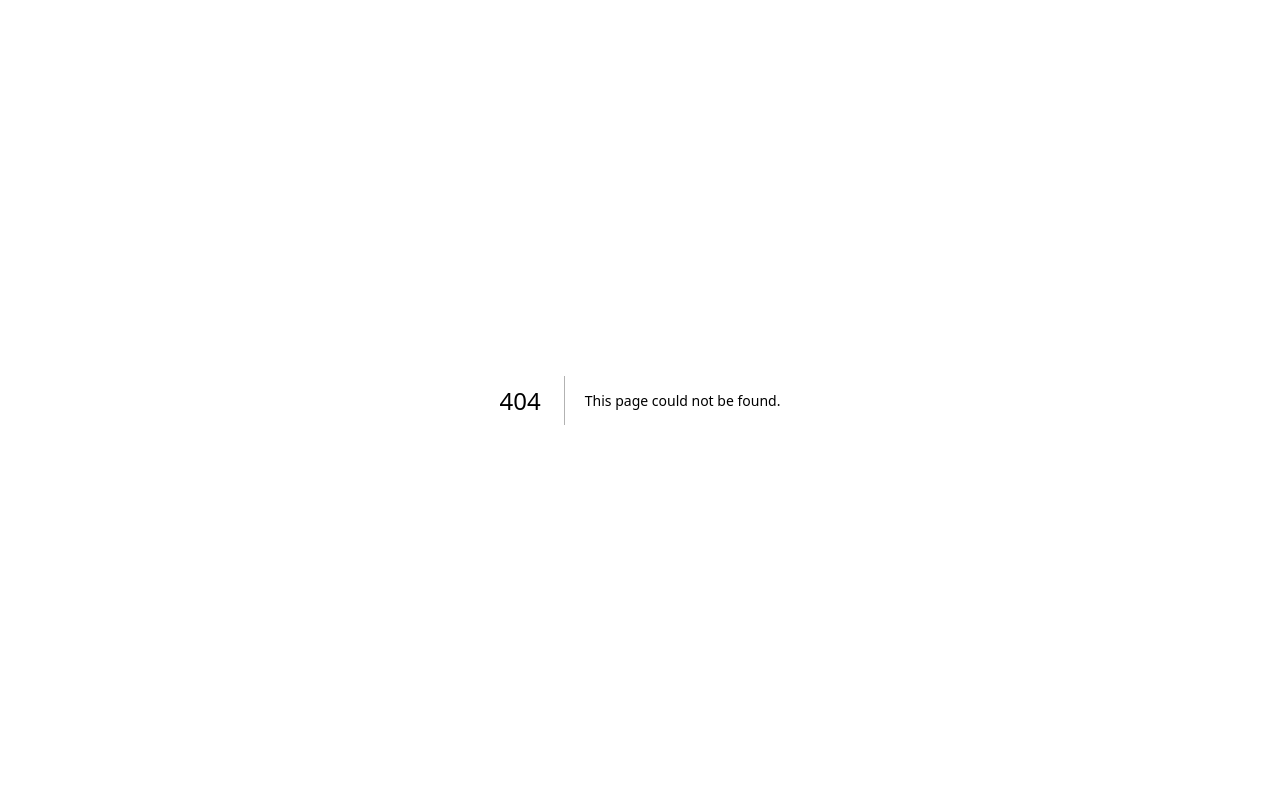
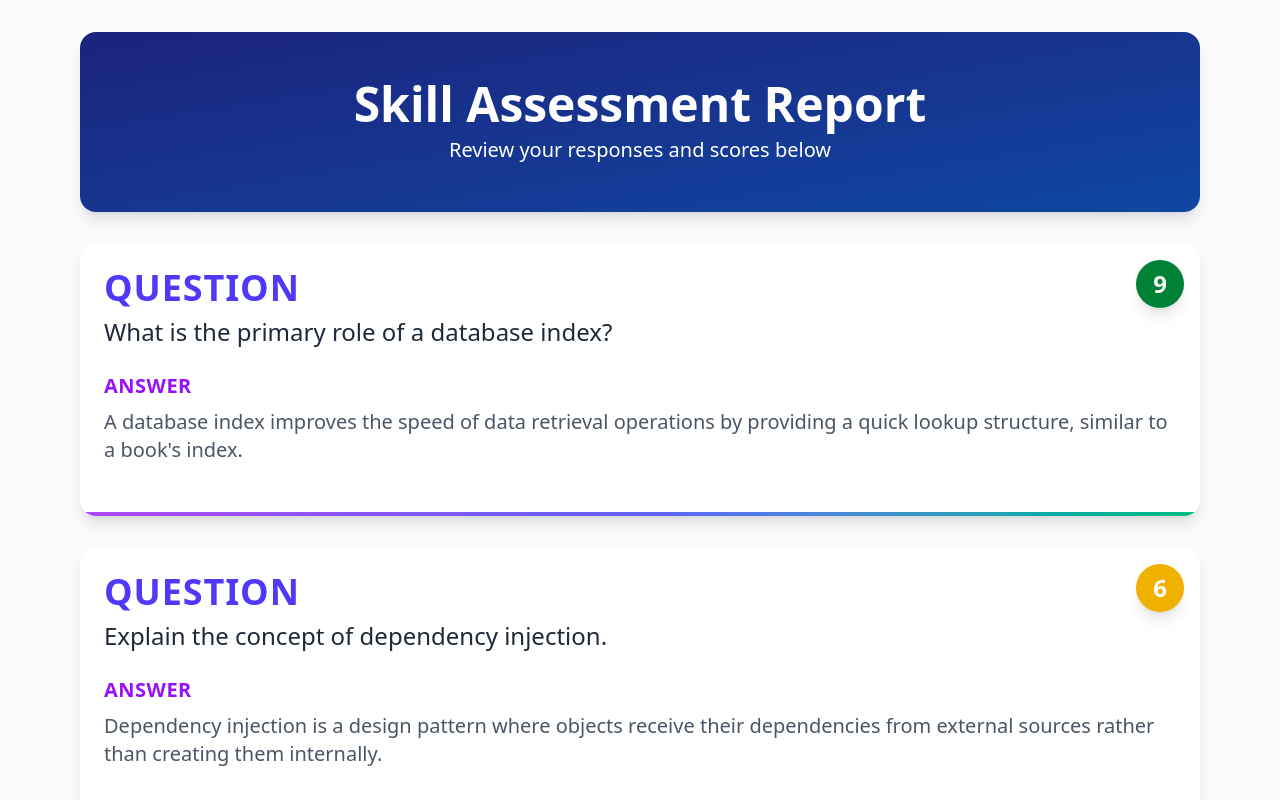
Before and after one commit to dhanraj-09/hackerzstreet, a Next.js app in the folder frontend/: page /report in a window 1280 px wide. Before the commit this address had no page. Shown: the top 800 px of the page. Built offline with nearby package versions, Linux system fonts and the light colour scheme.

Commit message:
added report.tsx

```diff
--- /dev/null
+++ b/frontend/src/app/report/page.tsx
@@ -0,0 +1,129 @@
+// app/report/page.tsx or components/Report.tsx (based on your structure)
+
+'use client';
+
+import React from 'react';
+import QuesAnsSco from "@/components/QuesAnsSco";
+
+type QAItem = {
+    question: string;
+    answer: string;
+    score: number;
+};
+
+const Report: React.FC = () => {
+    // Sample data - replace with actual data later
+    const sampleQAs: QAItem[] = [
+        {
+            question: "What is the primary role of a database index?",
+            answer:
+                "A database index improves the speed of data retrieval operations by providing a quick lookup structure, similar to a book's index.",
+            score: 9,
+        },
+        {
+            question: "Explain the concept of dependency injection.",
+            answer:
+                "Dependency injection is a design pattern where objects receive their dependencies from external sources rather than creating them internally.",
+            score: 6,
+        },
+        {
+            question: "What are the key principles of RESTful APIs?",
+            answer:
+                "RESTful APIs follow stateless client-server architecture, using standard HTTP methods and providing uniform resource identifiers.",
+            score: 4,
+        },
+        {
+            question: "What is the purpose of the 'this' keyword in JavaScript?",
+            answer:
+                "The 'this' keyword refers to the object that is executing the current function.",
+            score: 8,
+        },
+    ];
+
+    const weaknesses: string[] = [
+        "Understanding of RESTful API principles needs improvement",
+        "Dependency injection concepts could be strengthened",
+        "Need to work on explaining technical concepts more clearly",
+    ];
+
+    return (
+        <div className="min-h-screen bg-gray-50">
+            <div className="max-w-6xl mx-auto px-4 py-8">
+                {/* Header */}
+                <div className="text-center mb-8 bg-gradient-to-br from-[#1a237e] to-[#0d47a1] rounded-2xl py-12 px-6 shadow-lg">
+                    <h1 className="text-5xl font-bold text-white pb-2">
+                        Skill Assessment Report
+                    </h1>
+                    <p className="text-xl text-white">
+                        Review your responses and scores below
+                    </p>
+                </div>
+
+                {/* Cards Container */}
+                <div className="space-y-8 mb-12">
+                    {sampleQAs.map((qa, index) => (
+                        <div key={index} className="flex justify-center">
+                            <QuesAnsSco
+                                question={qa.question}
+                                answer={qa.answer}
+                                score={qa.score}
+                            />
+                        </div>
+                    ))}
+                </div>
+
+                {/* Analysis Section */}
+                <div className="grid grid-cols-1 md:grid-cols-2 gap-8 mb-12">
+                    {/* Overall Score Card */}
+                    <div className="bg-white rounded-2xl shadow-lg p-8">
+                        <h2 className="text-3xl font-bold text-gray-800 mb-6">
+                            Overall Analysis
+                        </h2>
+                        <div className="bg-blue-50 rounded-xl p-6">
+                            <div className="text-center">
+                                <div className="text-6xl font-bold text-blue-600 mb-4">80%</div>
+                                <p className="text-xl text-gray-700">Overall Score</p>
+                            </div>
+                            <div className="mt-6">
+                                <div className="flex justify-between mb-2">
+                                    <span className="text-gray-600">Performance</span>
+                                    <span className="font-semibold">Good</span>
+                                </div>
+                                <div className="w-full bg-gray-200 rounded-full h-2.5">
+                                    <div
+                                        className="bg-blue-600 h-2.5 rounded-full"
+                                        style={{ width: '80%' }}
+                                    ></div>
+                                </div>
+                            </div>
+                        </div>
+                    </div>
+
+                    {/* Weaknesses Card */}
+                    <div className="bg-white rounded-2xl shadow-lg p-8">
+                        <h2 className="text-3xl font-bold text-gray-800 mb-6">
+                            Areas for Improvement
+                        </h2>
+                        <div className="space-y-4">
+                            {weaknesses.map((weakness, index) => (
+                                <div key={index} className="flex items-start">
+                                    <div className="flex-shrink-0 mt-1">
+                                        <div className="w-2 h-2 bg-red-500 rounded-full"></div>
+                                    </div>
+                                    <p className="ml-3 text-gray-700">{weakness}</p>
+                                </div>
+                            ))}
+                        </div>
+                        <div className="mt-6">
+                            <button className="w-full bg-blue-600 text-white py-3 px-6 rounded-xl hover:bg-blue-700 transition-colors duration-300">
+                                View Detailed Recommendations
+                            </button>
+                        </div>
+                    </div>
+                </div>
+            </div>
+        </div>
+    );
+};
+
+export default Report;
--- /dev/null
+++ b/frontend/src/components/QuesAnsSco.tsx
@@ -0,0 +1,71 @@
+// components/QuesAnsSco.tsx
+
+import React from 'react';
+
+interface QuesAnsScoProps {
+    question: string;
+    answer: string;
+    score: number;
+}
+
+const QuesAnsSco: React.FC<QuesAnsScoProps> = ({ question, answer, score }) => {
+    // Function to determine score color based on value
+    const getScoreColor = (score: number): string => {
+        if (score >= 7) return 'bg-green-700';
+        if (score >= 5) return 'bg-yellow-500';
+        return 'bg-red-600';
+    };
+
+    return (
+        <div className="w-full max-w-7xl bg-white rounded-2xl shadow-lg hover:shadow-xl transition-shadow duration-300 overflow-hidden">
+            {/* Score Badge */}
+            <div className="relative">
+                <div
+                    className={`absolute top-4 right-4 ${getScoreColor(
+                        score
+                    )} text-white text-2xl font-bold w-12 h-12 rounded-full flex items-center justify-center shadow-lg`}
+                >
+                    {score}
+                </div>
+            </div>
+
+            {/* Content */}
+            <div className="p-6 space-y-6">
+                {/* Question Section */}
+                <div className="space-y-2">
+                    <h3 className="text-4xl font-semibold text-indigo-600 tracking-wide uppercase">
+                        Question
+                    </h3>
+                    <p className="text-gray-800 text-2xl font-medium">{question}</p>
+                </div>
+
+                {/* Answer Section */}
+                <div className="space-y-2">
+                    <h3 className="text-xl font-semibold text-purple-600 tracking-wide uppercase">
+                        Answer
+                    </h3>
+                    <p className="text-gray-600 text-xl">{answer}</p>
+                </div>
+
+                {/* Score Section - Mobile view */}
+                <div className="md:hidden">
+                    <h3 className="text-sm font-semibold text-emerald-600 tracking-wide uppercase">
+                        Score
+                    </h3>
+                    <p
+                        className={`text-lg font-bold ${
+                            score >= 6 ? 'text-emerald-600' : 'text-red-600'
+                        }`}
+                    >
+                        {score}/10
+                    </p>
+                </div>
+            </div>
+
+            {/* Gradient Border Bottom */}
+            <div className="h-1 bg-gradient-to-r from-purple-500 via-indigo-500 to-emerald-500"></div>
+        </div>
+    );
+};
+
+export default QuesAnsSco;
```
